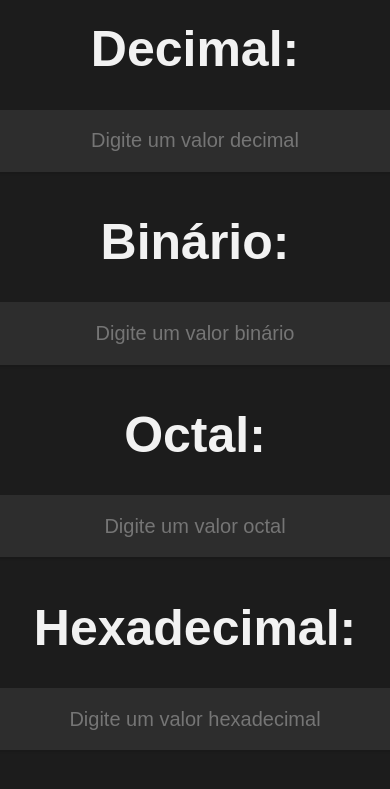
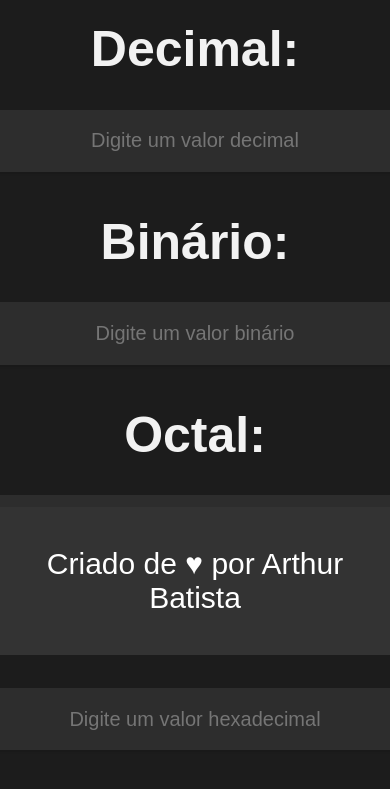
Before and after one commit to Arthur-Batista/conversao, a plain HTML site: page index.html in a window 390 px wide. Shown: the part 189-978 px from the top of the page. Drawn offline with Linux system fonts and the light colour scheme.

Commit message:
atualizar css

```diff
--- a/index.html
+++ b/index.html
@@ -25,6 +25,8 @@
         <div id="resultado"></div>
     </form>
 
+    <footer>Criado de &hearts; por <a target="_blank" href="https://instagram.com/arthurbat12.as">Arthur Batista</a></footer>
+
     <script src="script.js"></script>
 </body>
 </html>
--- a/style.css
+++ b/style.css
@@ -73,6 +73,27 @@ input[type="button"]:hover {
     font-weight: bold;
 }
 
+footer {
+    background-color: #333;
+    color: #fff;
+    text-align: center;
+    padding: 30px;
+    position: fixed;
+    bottom: 0;
+    width: 100%;
+}
+
+
+  footer a {
+    color: #fff;
+    text-decoration: none;
+  }
+
+  footer a:hover {
+    text-decoration: underline;
+  }
+
+
 /* Estilos para dispositivos móveis */
 /* Estilos para dispositivos móveis */
 @media screen and (max-width: 1000px) {
@@ -144,4 +165,17 @@ input[type="button"]:hover {
       color: #28a745;
       font-weight: bold;
     }
+
+    footer{
+        background-color: #333;
+        color: #fff;
+        text-align: center;
+        padding: 40px 0 40px 0;
+        position: fixed;
+        bottom: 0;
+        width: 100%;
+        font-size: 30px;
+    }
+
+
   }
```
